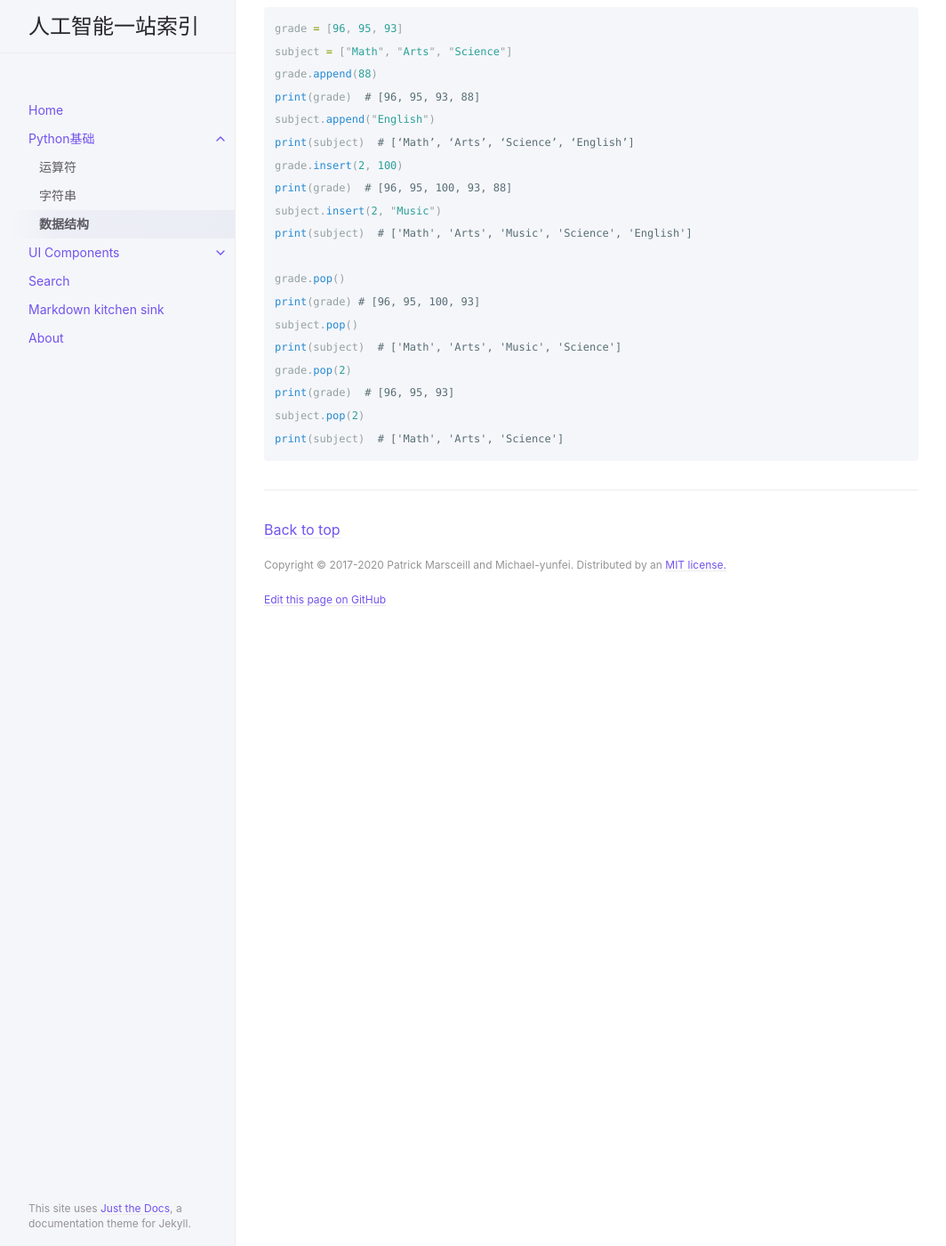
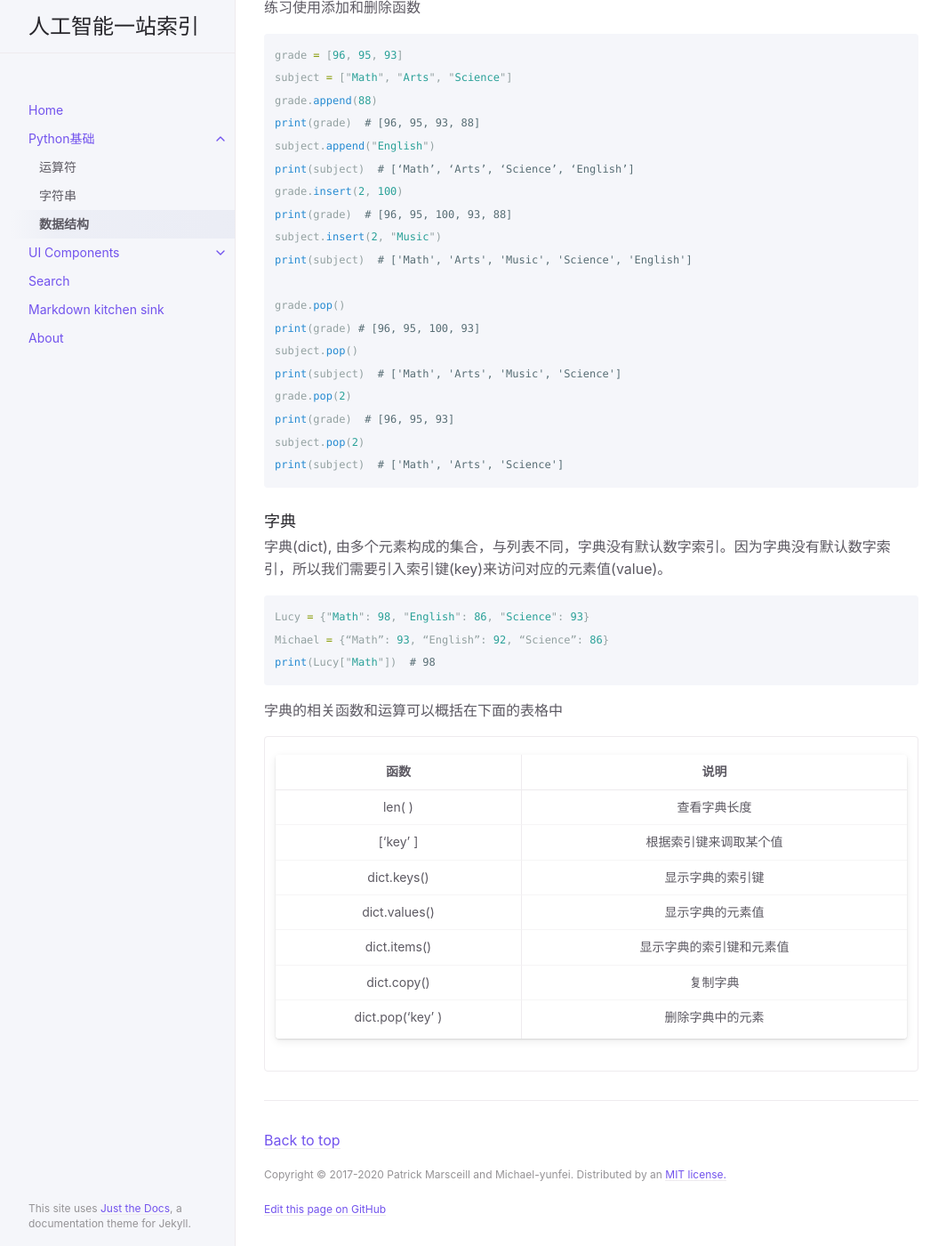
Before and after one commit to Michael-yunfei/avwebv2, a Jekyll site: the page built from docs/IntroPython/datastructure.md, in a window 1280 px wide and 1400 px high, scrolled down 1724 px. Shown: the whole window at 89% size, without its empty margins (107-1171 px from the left). Built offline with Jekyll 4.4.1, drawn with Linux system fonts in a browser that asks for light colours.

Commit message:
add dict

````diff
--- a/docs/IntroPython/datastructure.md
+++ b/docs/IntroPython/datastructure.md
@@ -86,3 +86,29 @@ print(grade)  # [96, 95, 93]
 subject.pop(2)
 print(subject)  # ['Math', 'Arts', 'Science']
 ```
+
+### 字典
+
+字典(dict), 由多个元素构成的集合，与列表不同，字典没有默认数字索引。因为字典没有默认数字索引，所以我们需要引入索引键(key)来访问对应的元素值(value)。
+
+```python
+Lucy = {"Math": 98, "English": 86, "Science": 93}
+Michael = {“Math”: 93, “English”: 92, “Science”: 86}
+print(Lucy["Math"])  # 98
+```
+
+字典的相关函数和运算可以概括在下面的表格中
+
+<div class="code-example" markdown="1">
+
+|       函数       |           说明           |
+|:----------------:|:------------------------:|
+|      len( )      |       查看字典长度       |
+|     [‘key’ ]     |  根据索引键来调取某个值  |
+|    dict.keys()   |     显示字典的索引键     |
+|   dict.values()  |     显示字典的元素值     |
+|   dict.items()   | 显示字典的索引键和元素值 |
+|    dict.copy()   |         复制字典         |
+| dict.pop(‘key’ ) |     删除字典中的元素     |
+
+</div>
````
